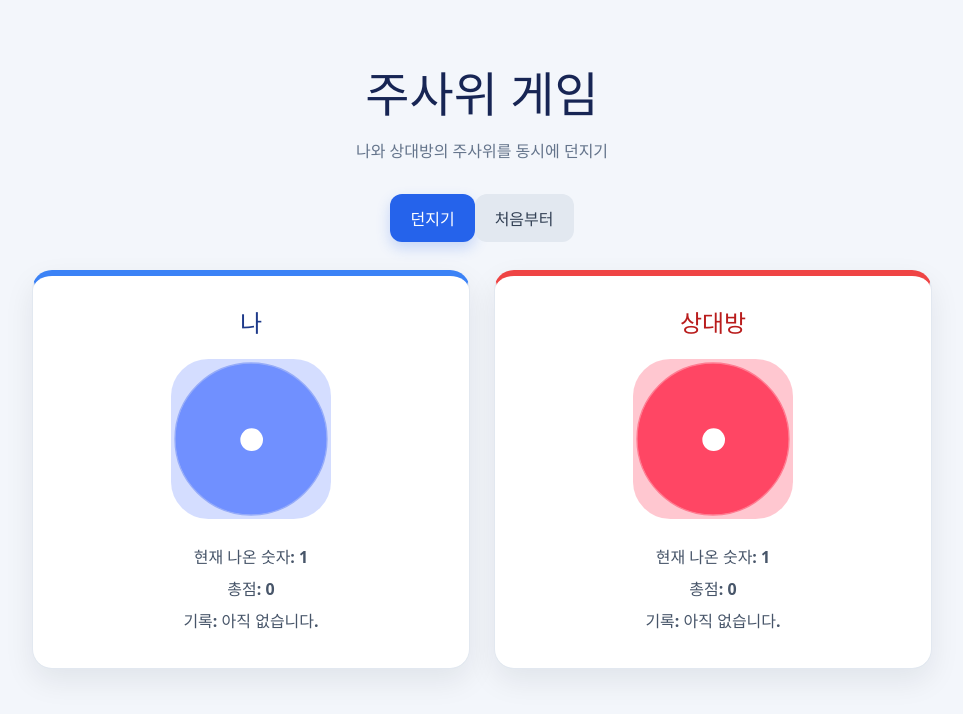
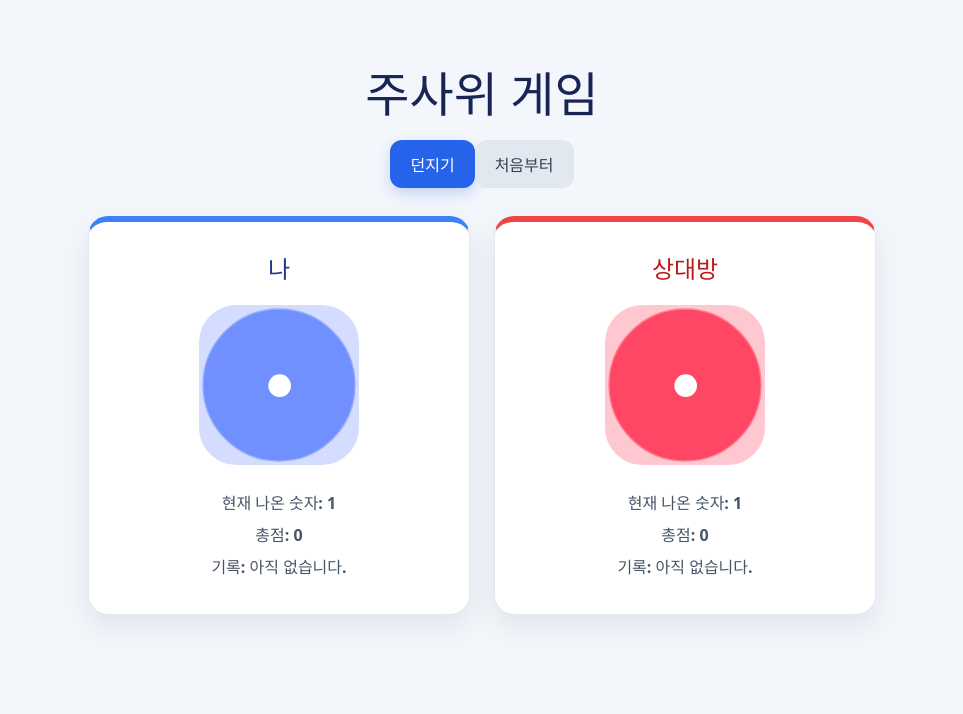
Before and after one commit to julie0725/DICEGAME, a React (Vite) app: page / in a window 1280 px wide. Shown: the top 714 px of the page, without its empty margins (158-1121 px from the left). Built offline with nearby package versions, Linux system fonts and the light colour scheme.

Commit message:
feat: add game RESET button

```diff
--- a/src/App.css
+++ b/src/App.css
@@ -2,7 +2,7 @@
   width: min(100% - 32px, 900px);
   min-height: 100vh;
   margin: 0 auto;
-  padding: 56px 0;
+  padding: 56px;
   text-align: center;
 }
 
@@ -25,7 +25,9 @@
 .app_actions {
   display: flex;
   justify-content: center;
-  margin: 0 0 28px;
+  /* margin: 0 0 28px 8px; */
+  margin: 0 0 14px;
+  padding: 14px 20px;
 }
 
 .button {
--- a/src/App.tsx
+++ b/src/App.tsx
@@ -29,7 +29,7 @@ function App() {
   return (
     <main className="app">
       <h1 className="app_title">주사위 게임</h1>
-      <p className="app_description">나와 상대방의 주사위를 동시에 던지기</p>
+      {/* <p className="app_description">나와 상대방의 주사위를 동시에 던지기</p> */}
 
       <div className="app_actions">
         <Button text="던지기" onClick={handleRollClick} />
```
